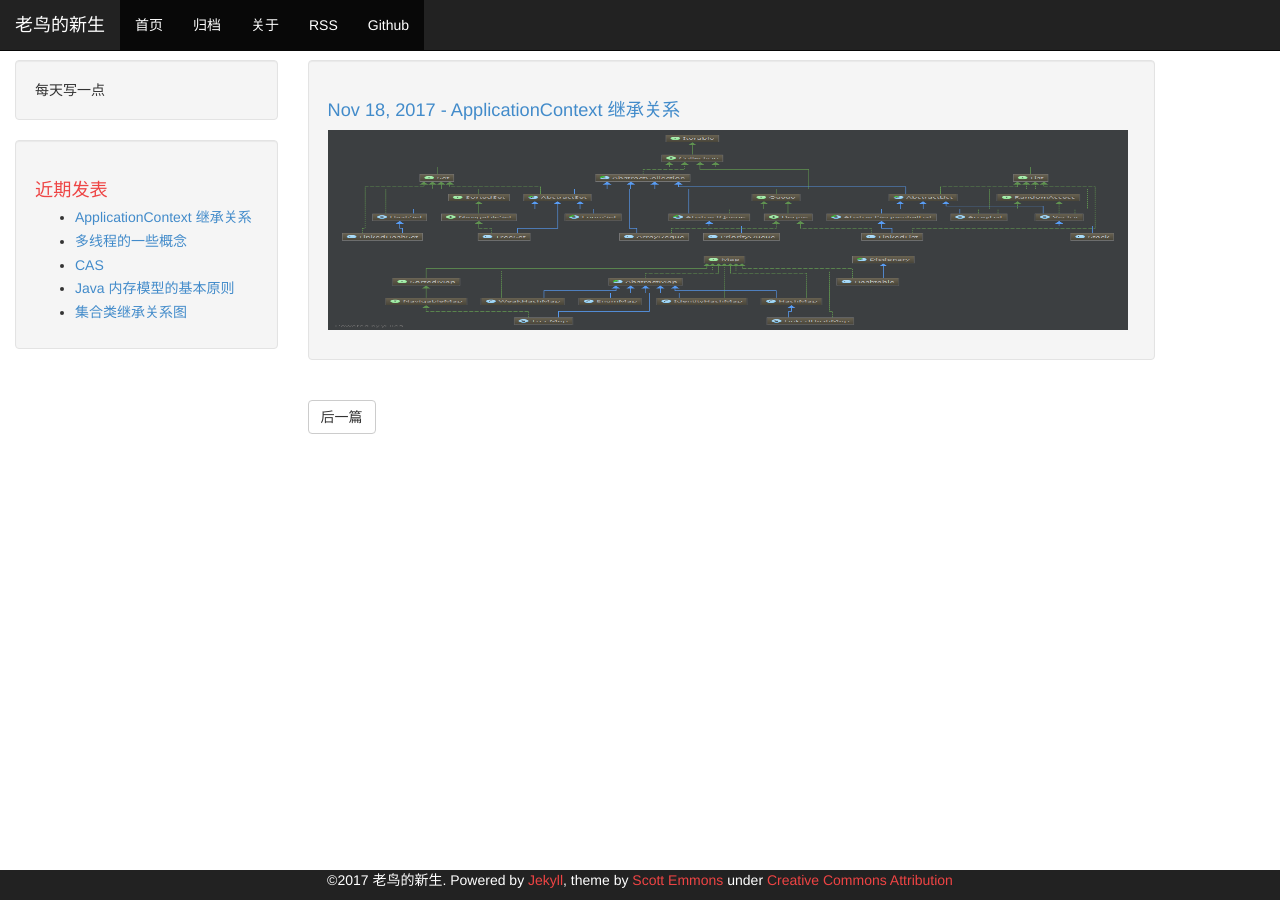
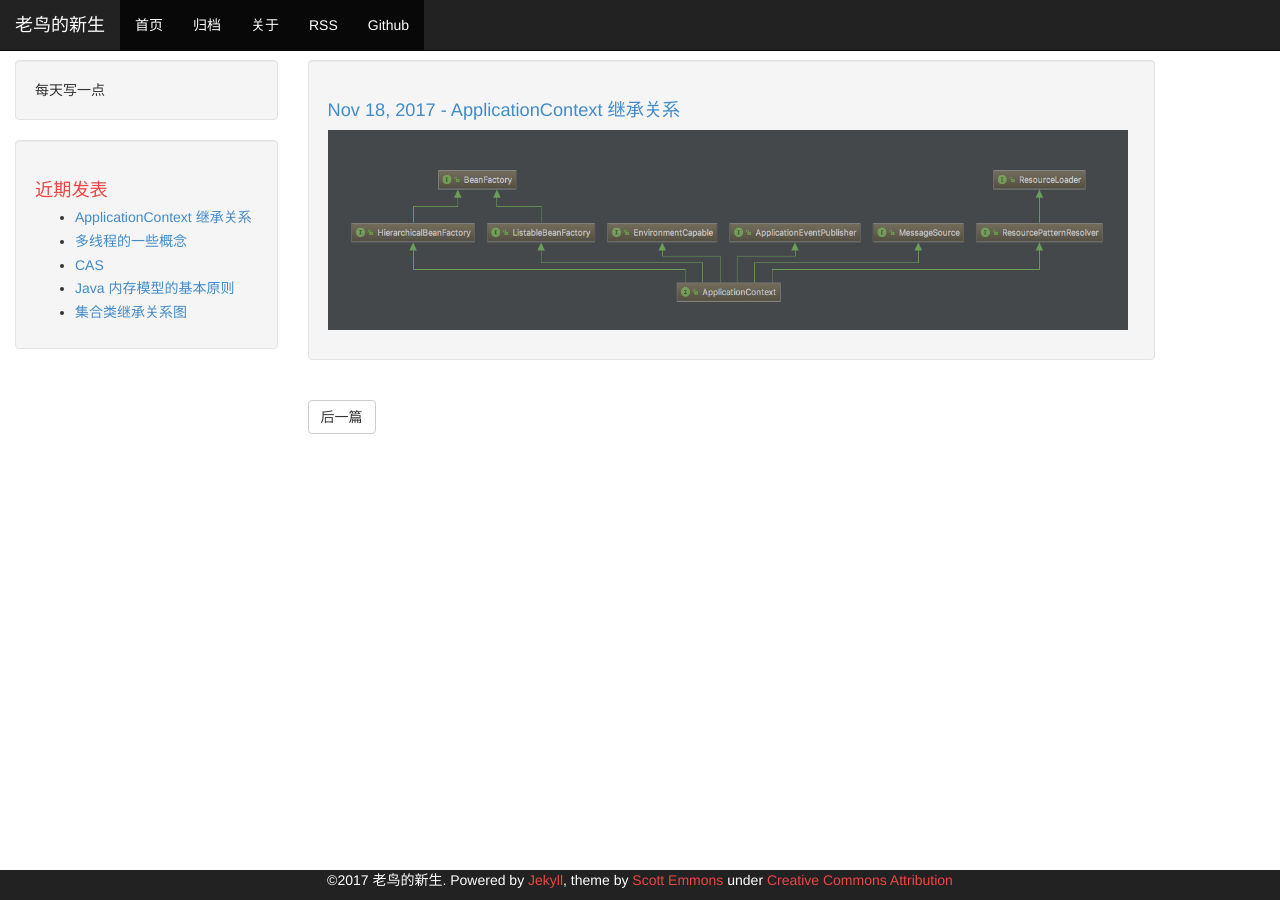
Before and after one commit to jyjsjd/jyjsjd.github.io, a Jekyll site: the page built from _posts/2017-11-18-applicationcontext.md, in a window 1280 px wide. Built offline with Jekyll 4.4.1, drawn with Linux system fonts in a browser that asks for light colours.

Commit message:
applicationcontext

```diff
--- a/_posts/2017-11-18-applicationcontext.md
+++ b/_posts/2017-11-18-applicationcontext.md
@@ -8,4 +8,4 @@ email: jyjsjd@hotmail.com
 description: ApplicationContext 继承关系
 ---
 
-<img src="/assets/img/list.png" width="800" height="200"/>
+<img src="/assets/img/applicationcontext.png" width="800" height="200"/>
```
